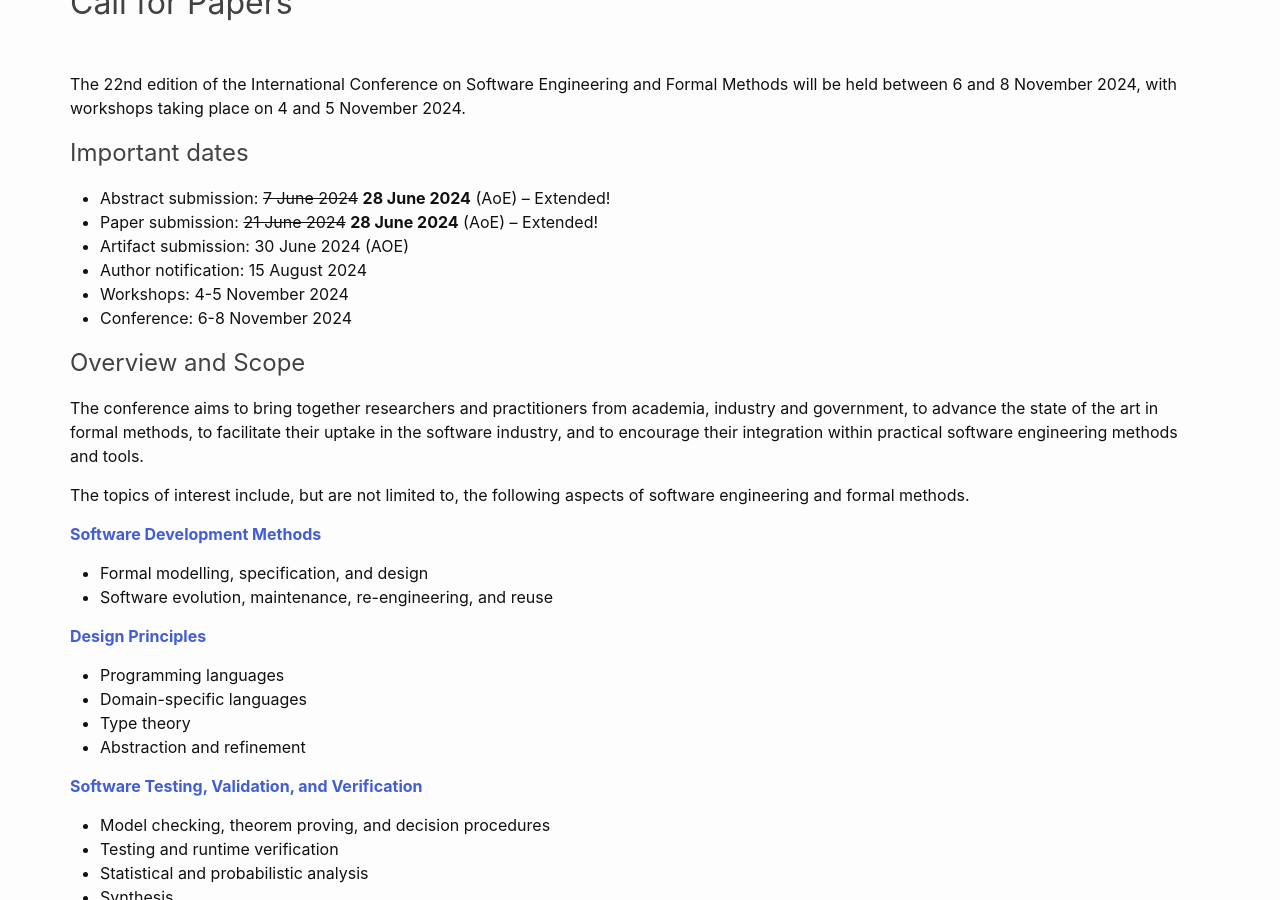
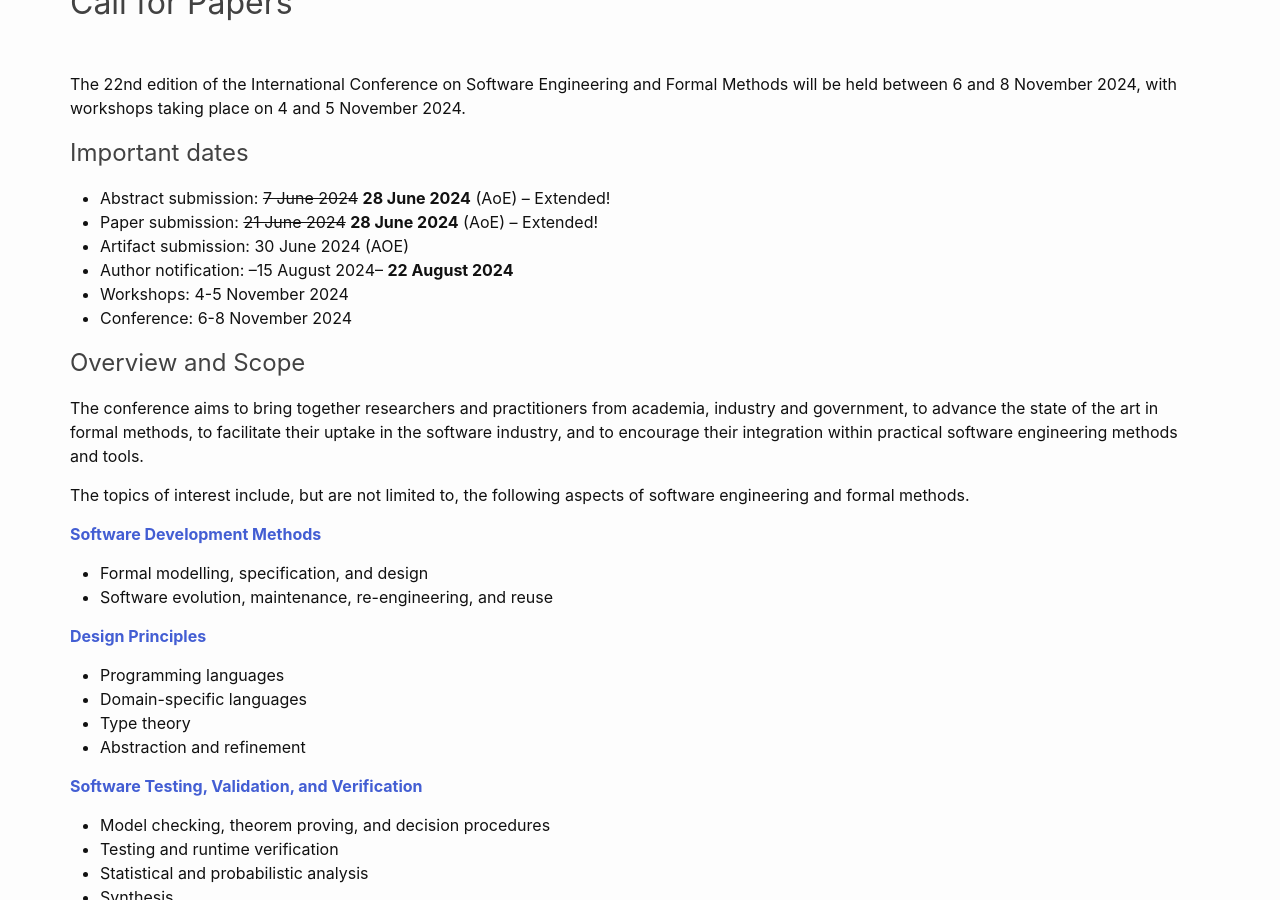
Before and after one commit to sefm-conference/2024, a Jekyll site: the page built from _pages/callforpapers.md, in a window 1280 px wide and 900 px high, scrolled down 517 px. Built offline with Jekyll 4.4.1, drawn with Linux system fonts in a browser that asks for light colours.

Commit message:
Update callforpapers.md
extended deadline for notifications

```diff
--- a/_pages/callforpapers.md
+++ b/_pages/callforpapers.md
@@ -13,7 +13,7 @@ Formal Methods will be held between 6 and 8 November 2024, with workshops taking
 - Abstract submission: ~~7 June 2024~~  __28 June 2024__ (AoE) -- Extended!
 - Paper submission: ~~21 June 2024~~  __28 June 2024__ (AoE) -- Extended!
 - Artifact submission: 30 June 2024 (AOE)
-- Author notification: 15 August 2024
+- Author notification: --15 August 2024-- __22 August 2024__
 - Workshops: 4-5 November 2024
 - Conference: 6-8 November 2024
 
```
